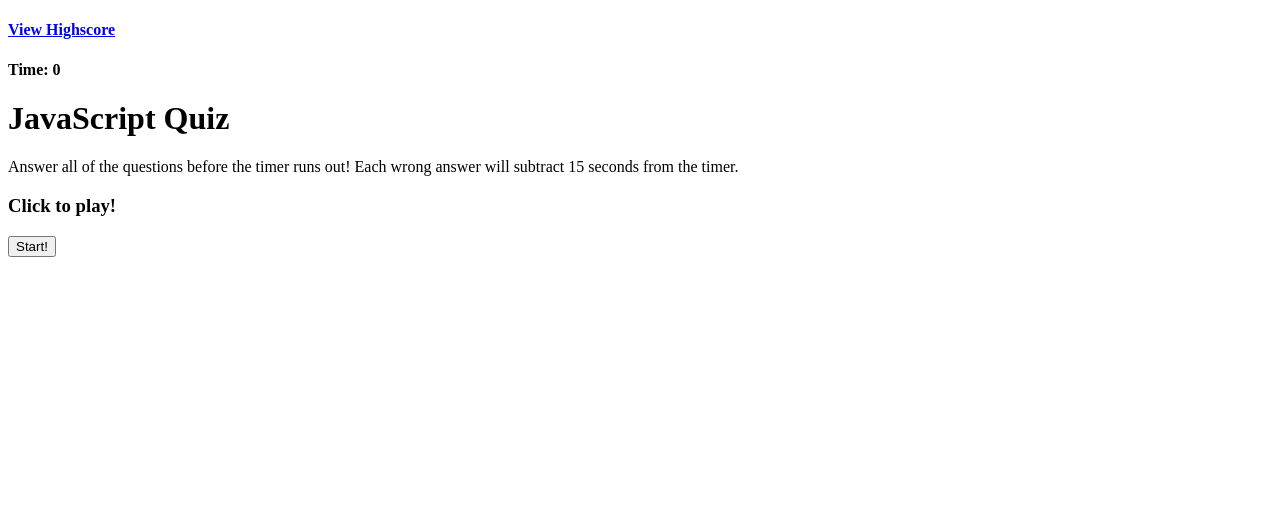
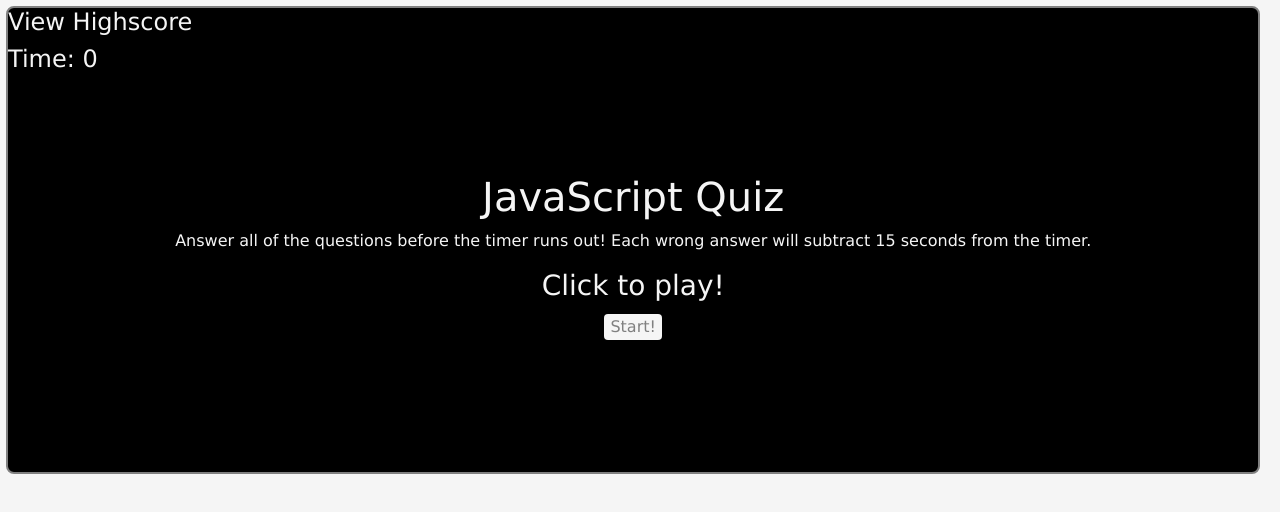
Before and after one commit to almurawski15/code-quiz, a plain HTML site: page index.html in a window 1280 px wide. Drawn offline with nearby package versions, Linux system fonts and the light colour scheme.

Commit message:
made changes to html and created basic styling for css file

```diff
--- a/index.html
+++ b/index.html
@@ -2,16 +2,18 @@
 
 <html>
     <head>
-    <title>Code Quiz</title>
     <meta charset="UTF-8">
     <meta name="viewport" content="width=device-width, initial-scare=1.0">
-    <link href="script.js" rel="stylesheet">
+    <meta http-equiv="X-UA-Compatible" content="ie=edge">
+    <title>Code Quiz</title>
+    <link rel="stylesheet" href="https://cdn.jsdelivr.net/npm/bootstrap@4.6.0/dist/css/bootstrap.min.css" integrity="sha384-B0vP5xmATw1+K9KRQjQERJvTumQW0nPEzvF6L/Z6nronJ3oUOFUFpCjEUQouq2+l" crossorigin="anonymous">
+    <link href="style.css" rel="stylesheet">
     </head>
 
     <body>
         <div id="nav">
             <!--Left Nav Bar to view score-->
-            <div class="scores">
+            <div class="scores>
                 <a onclick="getScore()" href="#"><h4>View Highscore</h4></a>
             </div>
             <!--Right Nav Bar to show countdown timer-->
--- /dev/null
+++ b/style.css
@@ -0,0 +1,42 @@
+/* navigation bar */
+
+.score {
+    float: right;
+}
+
+.timer {
+    float: left;
+}
+
+#nav {
+    display: block;
+    background-color: black;
+    color: whitesmoke;
+    display: inline-block;
+    width: 98vw;
+    border: 2px solid grey;
+    border-radius: 8px;
+    margin: 6px;
+}
+
+/* quiz section */
+
+body {
+    font-family:Verdana, Geneva, Tahoma, sans-serif;
+    background-color: whitesmoke
+}
+
+#quiz {
+    text-align: center;
+    padding: 10vw;
+}
+
+button {
+    border: none;
+    background-color: whitesmoke;
+    color: grey;
+    border-radius: 4px;
+    padding: 10px, 16px;
+    font-size: 16px;
+    margin: 4px;
+}
```
